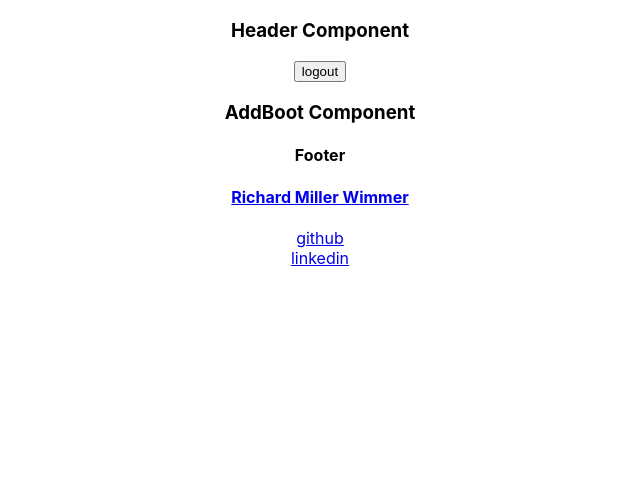
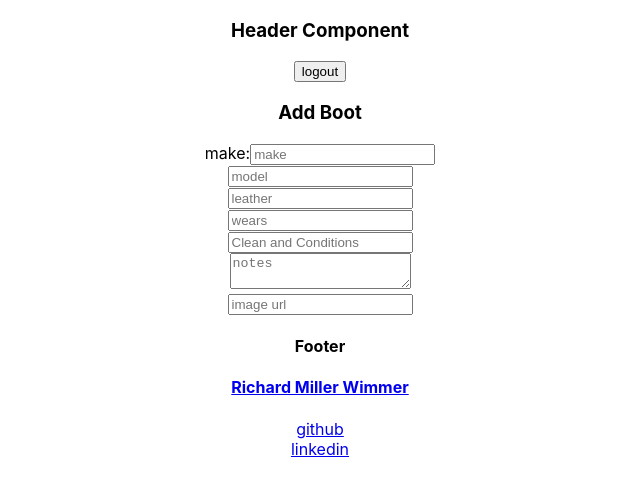
Before and after one commit to RichardMillerWimmer/heritage-boot-tracker, a React (Create React App) app: page /#/add in a window 1280 px wide. Shown: the top 496 px of the page, without its empty margins (320-960 px from the left). Built offline with nearby package versions, Linux system fonts and the light colour scheme; what redux-promise-middleware would draw is missing.

Commit message:
AddBoot form

```diff
--- a/src/components/AddBoot.tsx
+++ b/src/components/AddBoot.tsx
@@ -6,8 +6,8 @@ const AddBoot: React.FC = () => {
     const [make, setMake] = useState<string>('');
     const [model, setModel] = useState<string>('');
     const [leather, setLeather] = useState<string>('');
-    const [wears, setWears] = useState<number>(0);
-    const [ccs, setCcs] = useState<number>(0);
+    const [wears, setWears] = useState<string>('');
+    const [ccs, setCcs] = useState<string>('');
     const [note, setNote] = useState<string>('');
     const [img, setImg] = useState<string>('');
 
@@ -21,8 +21,8 @@ const AddBoot: React.FC = () => {
             setMake('');
             setModel('');
             setLeather('');
-            setWears(0);
-            setCcs(0);
+            setWears('');
+            setCcs('');
             setNote('');
             setImg('');
         })
@@ -31,7 +31,80 @@ const AddBoot: React.FC = () => {
 
     return (
         <div>
-            <h3>AddBoot Component</h3>
+            <h3>Add Boot</h3>
+            <form
+            id="addBootForm"
+            onSubmit={(e: React.SyntheticEvent) => {
+                e.preventDefault();
+                addBoot();
+            }}>
+                <label htmlFor="addMake">make:</label>
+                <input
+                id="addMake"
+                type="text"
+                value={make}
+                placeholder="make"
+                onChange={(e: React.ChangeEvent<HTMLInputElement>): void => setMake(e.target.value)}
+                 />
+                 <br></br>
+                <label htmlFor="addModel"></label>
+                <input
+                id="addModel"
+                type="text"
+                value={model}
+                placeholder="model"
+                onChange={(e: React.ChangeEvent<HTMLInputElement>): void => setModel(e.target.value)}
+                 />
+                 <br></br>
+                <label htmlFor="addLeather"></label>
+                <input
+                id="addLeather"
+                type="text"
+                value={leather}
+                placeholder="leather"
+                onChange={(e: React.ChangeEvent<HTMLInputElement>): void => setLeather(e.target.value)}
+                 />
+                 <br></br>
+                <label htmlFor="addWears"></label>
+                <input
+                id="addWears"
+                type="number"
+                min="0"
+                step="1"
+                value={wears}
+                placeholder="wears"
+                onChange={(e: React.ChangeEvent<HTMLInputElement>): void => setWears(e.target.value)}
+                 />
+                 <br></br>
+                <label htmlFor="addCcs"></label>
+                <input
+                id="addCcs"
+                type="number"
+                min="0"
+                step="1"
+                value={ccs}
+                placeholder="Clean and Conditions"
+                onChange={(e: React.ChangeEvent<HTMLInputElement>): void => setCcs(e.target.value)}
+                 />
+                 <br></br>
+                <label htmlFor="addNote"></label>
+                <textarea
+                id="addNote"
+                form="addBootForm"
+                value={note}
+                placeholder="notes"
+                onChange={(e: React.ChangeEvent<HTMLTextAreaElement>): void => setNote(e.target.value)}
+                 />
+                 <br></br>
+                <label htmlFor="addImage"></label>
+                <input
+                id="addImage"
+                type="text"
+                value={img}
+                placeholder="image url"
+                onChange={(e: React.ChangeEvent<HTMLInputElement>): void => setImg(e.target.value)}
+                 />
+            </form>
         </div>
     )
 }
--- a/src/components/Login.tsx
+++ b/src/components/Login.tsx
@@ -38,7 +38,7 @@ const Login: React.FC = () => {
             }}>
                 <label htmlFor="email">email:</label>
                 <input
-                    type="text"
+                    type="email"
                     value={email}
                     placeholder="email"
                     onChange={(e: React.ChangeEvent<HTMLInputElement>): void => setEmail(e.target.value)}
--- a/src/components/Register.tsx
+++ b/src/components/Register.tsx
@@ -49,6 +49,7 @@ const Register: React.FC = () => {
                 <br></br>
                 <label htmlFor="email">email:</label>
                 <input
+                    type="email"
                     value={email}
                     placeholder="email"
                     onChange={(e: React.ChangeEvent<HTMLInputElement>): void => setEmail(e.target.value)}
```
